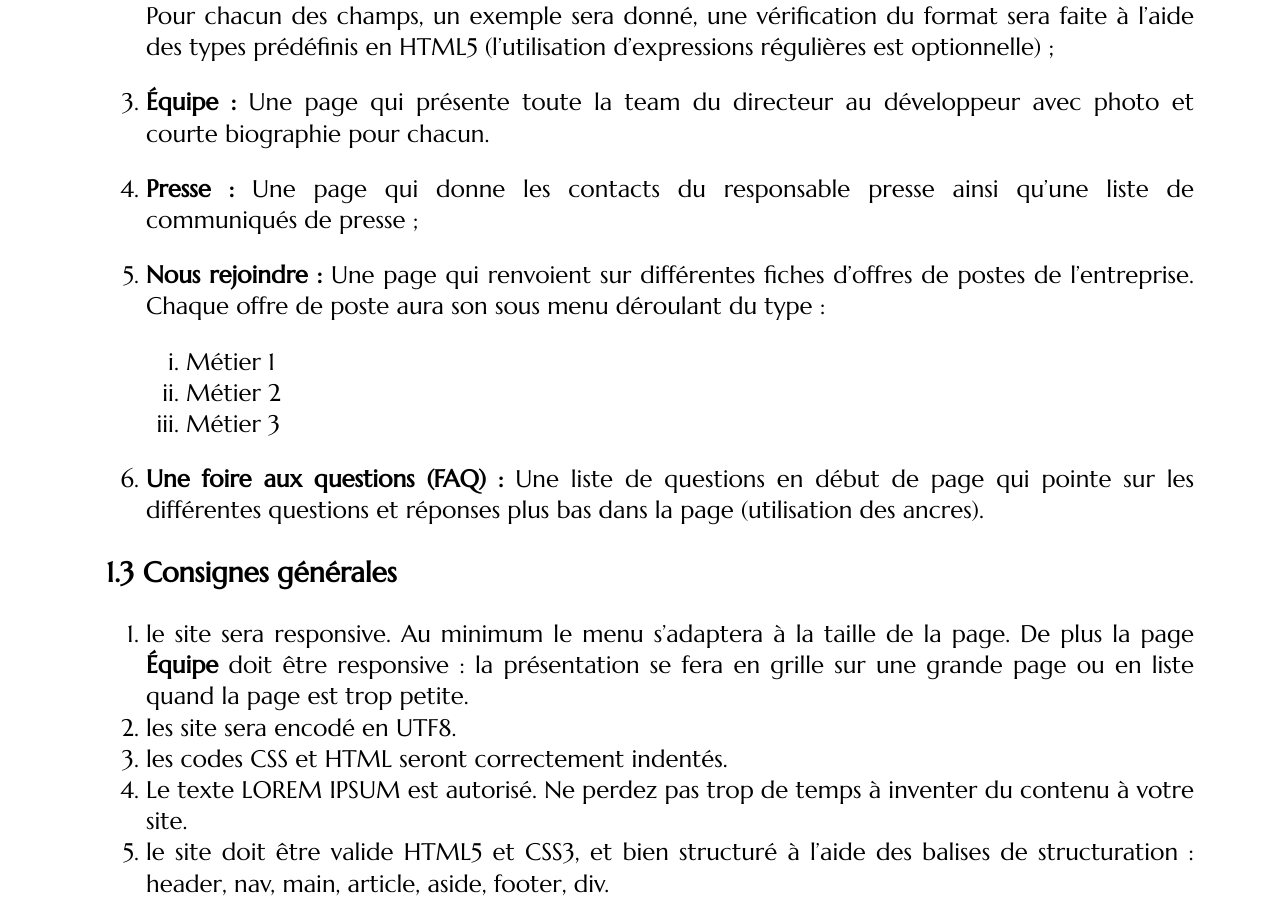
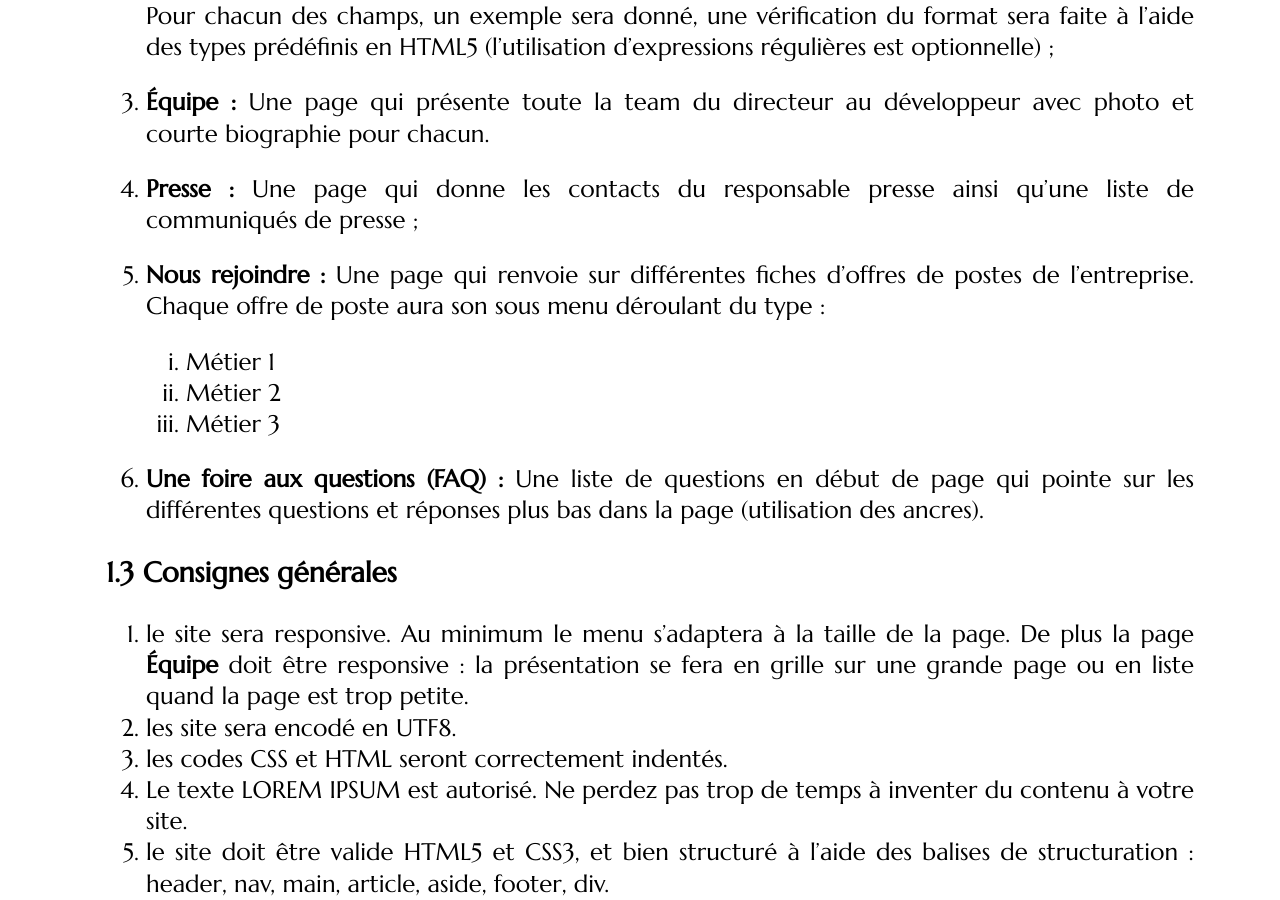
Before and after one commit to romainlebreton/R1.02-DeveloppementInterfacesWeb, a Jekyll site: the page built from projet.md, in a window 1280 px wide and 900 px high, scrolled down 1273 px. Built offline with Jekyll 4.4.1, drawn with Linux system fonts in a browser that asks for light colours; some web fonts are replaced; comment, search, counter and statistics services are not loaded.

Commit message:
Update projet.md

```diff
--- a/projet.md
+++ b/projet.md
@@ -51,7 +51,7 @@ avec photo et courte biographie pour chacun.
 
 1. **Presse :** Une page qui donne les contacts du responsable presse ainsi qu'une liste de communiqués de presse ;
 
-1. **Nous rejoindre :** Une page qui renvoient sur différentes fiches d'offres de
+1. **Nous rejoindre :** Une page qui renvoie sur différentes fiches d'offres de
 postes de l'entreprise. Chaque offre de poste aura son sous menu déroulant du type :
 
    1. Métier 1
```
